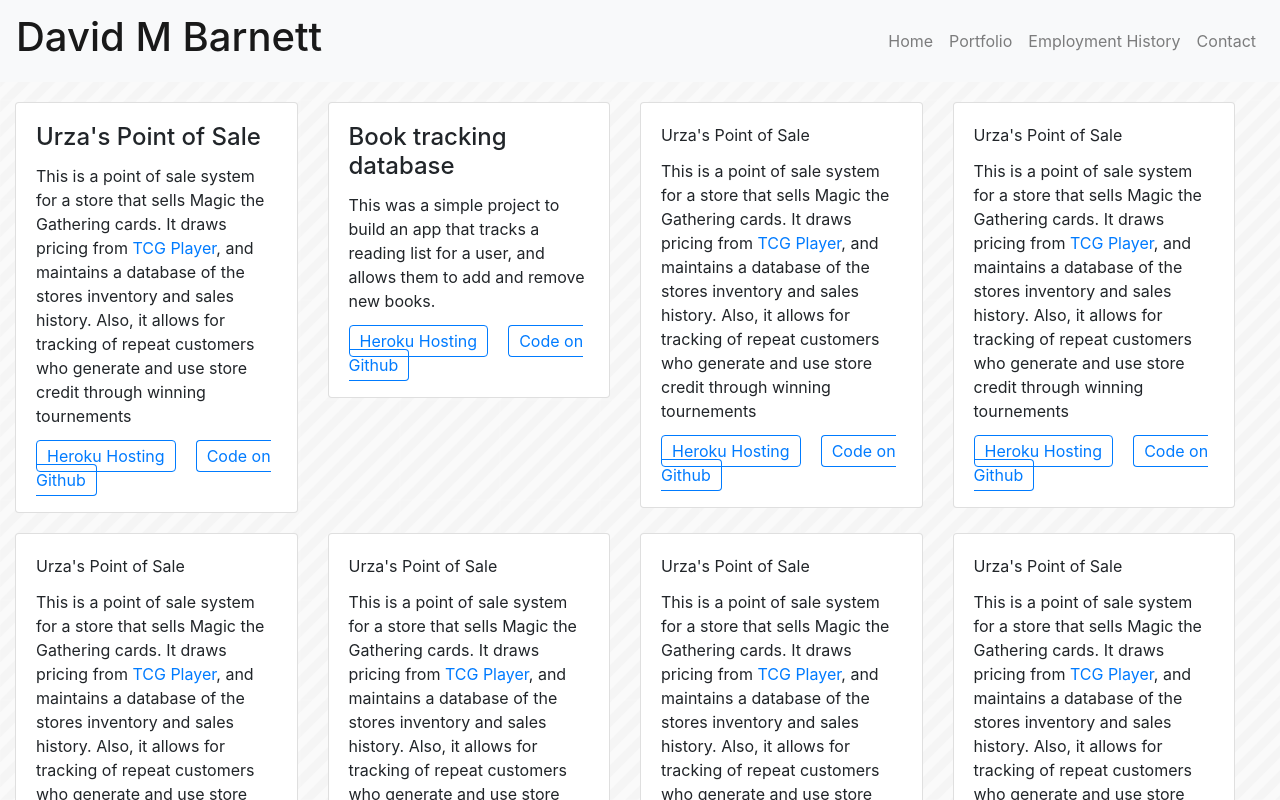
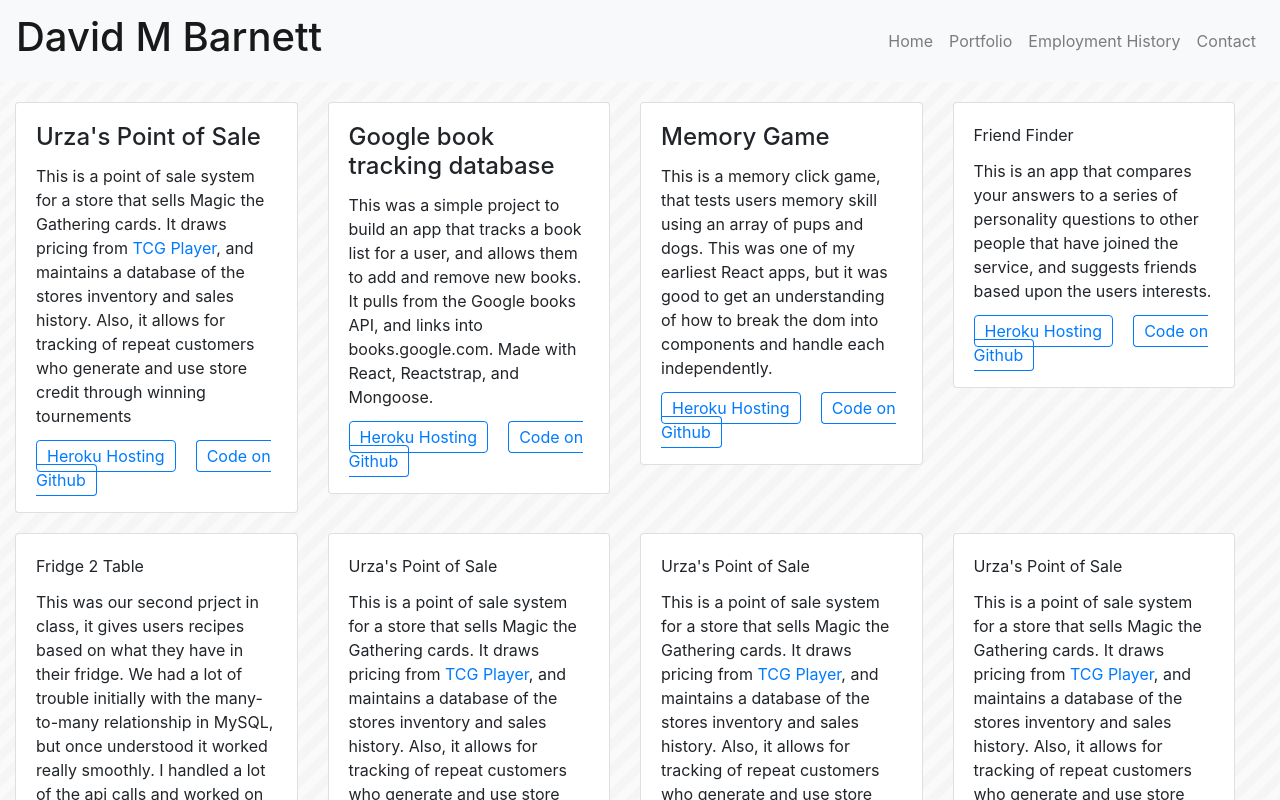
Before and after one commit to DMBarnett/reactportfolio, a React (Create React App) app: page /Portfolio in a window 1280 px wide. Shown: the top 800 px of the page. Built offline with nearby package versions, Linux system fonts and the light colour scheme.

Commit message:
testing card portfolio

```diff
--- a/src/screens/Portfolio/index.js
+++ b/src/screens/Portfolio/index.js
@@ -20,9 +20,9 @@ function Portfolio(props){
           <Col sm="6" md="3">
           <Card>
               <CardBody>
-                <CardTitle><h4>Book tracking database</h4></CardTitle>
-                <CardText>This was a simple project to build an app that tracks a reading list for a user, and allows them to add and remove new books. </CardText>
-                <CardLink href="https://infinite-atoll-67913.herokuapp.com/">Heroku Hosting</CardLink>
+                <CardTitle><h4>Google book tracking database</h4></CardTitle>
+                <CardText>This was a simple project to build an app that tracks a book list for a user, and allows them to add and remove new books. It pulls from the Google books API, and links into books.google.com.  Made with React, Reactstrap, and Mongoose.</CardText>
+                <CardLink href="https://salty-forest-82379.herokuapp.com/">Heroku Hosting</CardLink>
                 <CardLink href="https://github.com/DMBarnett/searchgooglebooks">Code on Github</CardLink>
               </CardBody>
             </Card>
@@ -30,20 +30,20 @@ function Portfolio(props){
           <Col sm="6" md="3">
           <Card>
               <CardBody>
-                <CardTitle>Urza's Point of Sale</CardTitle>
-                <CardText>This is a point of sale system for a store that sells Magic the Gathering cards.  It draws pricing from <a href="tcgplayer.com">TCG Player</a>, and maintains a database of the stores inventory and sales history.  Also, it allows for tracking of repeat customers who generate and use store credit through winning tournements</CardText>
-                <CardLink href="https://murmuring-shelf-36712.herokuapp.com/">Heroku Hosting</CardLink>
-                <CardLink href="https://github.com/DMBarnett/pointofsale">Code on Github</CardLink>
+                <CardTitle><h4>Memory Game</h4></CardTitle>
+                <CardText>This is a memory click game, that tests users memory skill using an array of pups and dogs.  This was one of my earliest React apps, but it was good to get an understanding of how to break the dom into components and handle each independently.</CardText>
+                <CardLink href="https://aqueous-savannah-77755.herokuapp.com/">Heroku Hosting</CardLink>
+                <CardLink href="https://github.com/DMBarnett/theclickgame">Code on Github</CardLink>
               </CardBody>
             </Card>
           </Col>
           <Col sm="6" md="3">
           <Card>
               <CardBody>
-                <CardTitle>Urza's Point of Sale</CardTitle>
-                <CardText>This is a point of sale system for a store that sells Magic the Gathering cards.  It draws pricing from <a href="tcgplayer.com">TCG Player</a>, and maintains a database of the stores inventory and sales history.  Also, it allows for tracking of repeat customers who generate and use store credit through winning tournements</CardText>
-                <CardLink href="https://murmuring-shelf-36712.herokuapp.com/">Heroku Hosting</CardLink>
-                <CardLink href="https://github.com/DMBarnett/pointofsale">Code on Github</CardLink>
+                <CardTitle>Friend Finder</CardTitle>
+                <CardText>This is an app that compares your answers to a series of personality questions to other people that have joined the service, and suggests friends based upon the users interests.</CardText>
+                <CardLink href="https://polar-citadel-33844.herokuapp.com/">Heroku Hosting</CardLink>
+                <CardLink href="https://github.com/DMBarnett/friendFinder">Code on Github</CardLink>
               </CardBody>
             </Card>
           </Col>
@@ -52,10 +52,10 @@ function Portfolio(props){
           <Col sm="6" md="3">
             <Card>
               <CardBody>
-                <CardTitle>Urza's Point of Sale</CardTitle>
-                <CardText>This is a point of sale system for a store that sells Magic the Gathering cards.  It draws pricing from <a href="tcgplayer.com">TCG Player</a>, and maintains a database of the stores inventory and sales history.  Also, it allows for tracking of repeat customers who generate and use store credit through winning tournements</CardText>
-                <CardLink href="https://murmuring-shelf-36712.herokuapp.com/">Heroku Hosting</CardLink>
-                <CardLink href="https://github.com/DMBarnett/pointofsale">Code on Github</CardLink>
+                <CardTitle>Fridge 2 Table</CardTitle>
+                <CardText>This was our second prject in class, it gives users recipes based on what they have in their fridge.  We had a lot of trouble initially with the many-to-many relationship in MySQL, but once understood it worked really smoothly. I handled a lot of the api calls and worked on the database calls, and spent a lot of time pair programming, which was a first, and turned out to be really helpful.  We built this before learninig React, but it would have worked wonders for how difficult some of the api calls became.</CardText>
+                <CardLink href="https://radiant-fortress-59044.herokuapp.com/index.html">Heroku Hosting</CardLink>
+                <CardLink href="https://github.com/DMBarnett/project2">Code on Github</CardLink>
               </CardBody>
             </Card>
           </Col>
```
